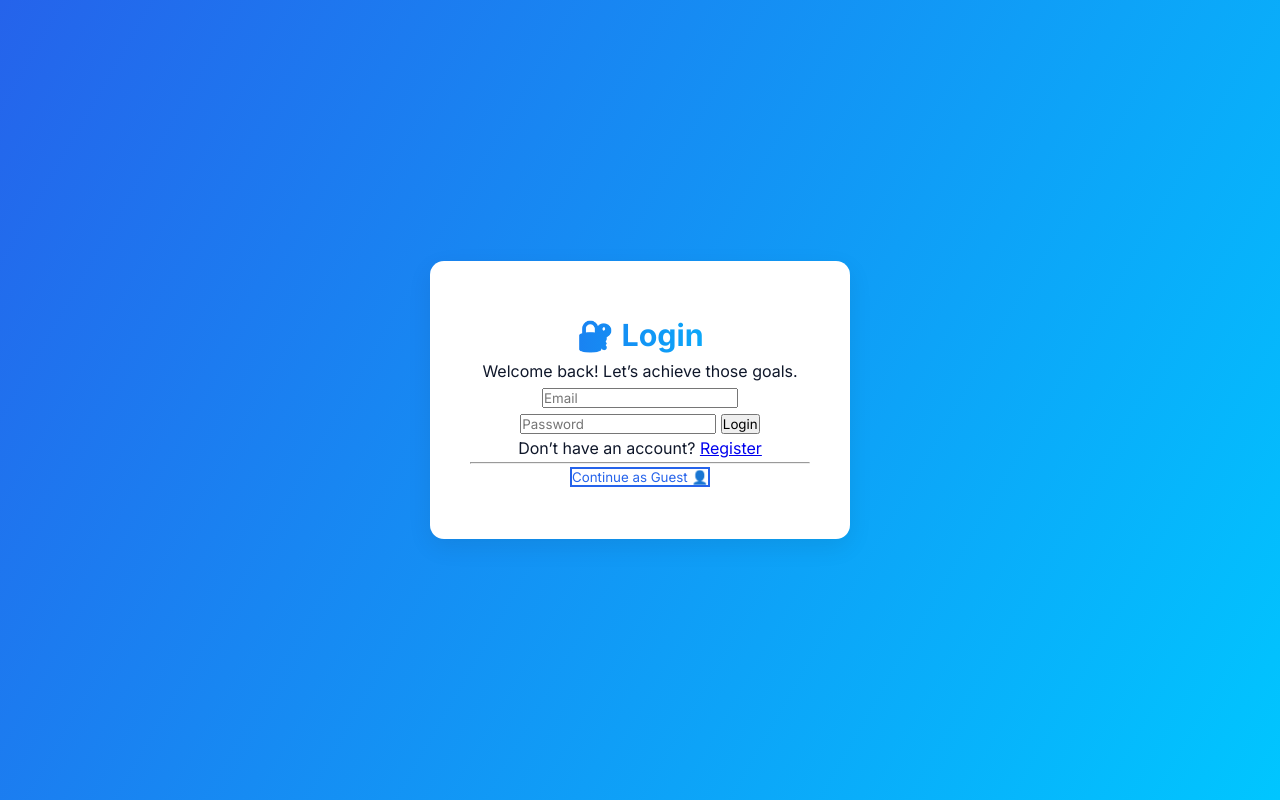
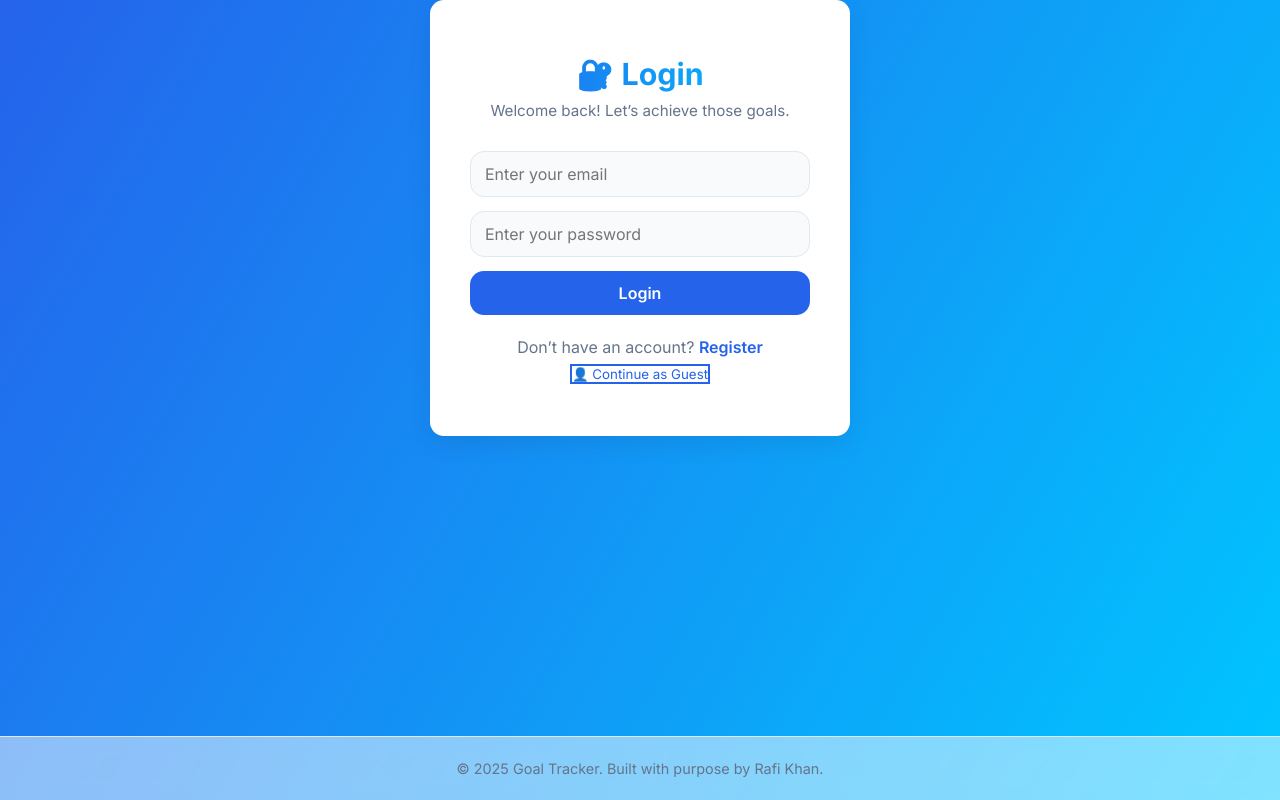
Before and after one commit to Rafi-k21/Goal-Reminder-App, a plain HTML site: page frontend/login.html in a window 1280 px wide. Drawn offline with Linux system fonts and the light colour scheme.

Commit message:
UI Update: Redesigned login and register pages for modern look

```diff
--- a/frontend/login.html
+++ b/frontend/login.html
@@ -3,24 +3,29 @@
 <head>
   <meta charset="UTF-8" />
   <meta name="viewport" content="width=device-width, initial-scale=1.0" />
-  <title>Login - Goal Reminder</title>
+  <title>Login | Goal Tracker</title>
   <link rel="stylesheet" href="style.css" />
 </head>
 <body class="auth-body">
   <div class="auth-container">
     <h1>🔐 Login</h1>
-    <p>Welcome back! Let’s achieve those goals.</p>
+    <p class="subtitle">Welcome back! Let’s achieve those goals.</p>
 
-    <input id="email" type="email" placeholder="Email" required />
-    <input id="password" type="password" placeholder="Password" required />
-    <button id="loginBtn">Login</button>
+    <form class="auth-form" id="loginForm">
+      <input type="email" id="loginEmail" placeholder="Enter your email" required />
+      <input type="password" id="loginPassword" placeholder="Enter your password" required />
+      <button type="submit">Login</button>
+    </form>
 
-    <p>Don’t have an account? <a href="register.html">Register</a></p>
+    <div class="switch-auth">
+      Don’t have an account? <a href="register.html">Register</a>
+    </div>
 
-    <hr />
-    <button id="guestBtn" class="guest-btn">Continue as Guest 👤</button>
+    <button class="guest-btn" id="guestLogin">👤 Continue as Guest</button>
   </div>
 
-  <script src="login.js"></script>
+  <footer>
+    © 2025 Goal Tracker. Built with purpose by Rafi Khan.
+  </footer>
 </body>
 </html>
```
Also changed, not shown: frontend/register.html (+15 -8 lines).
